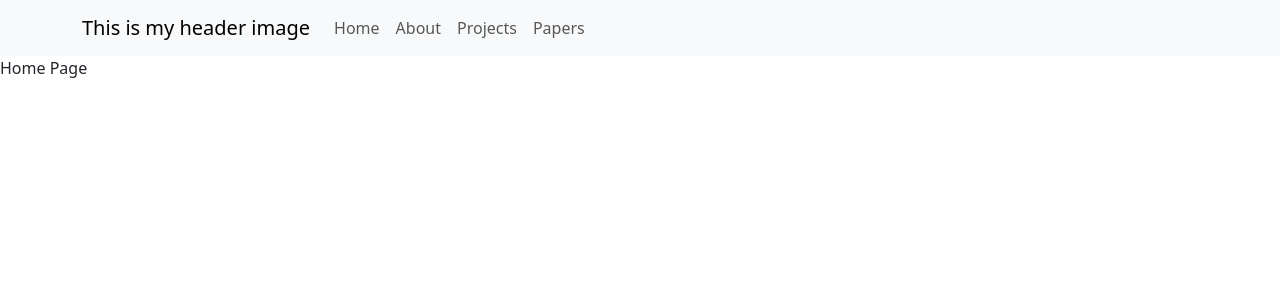
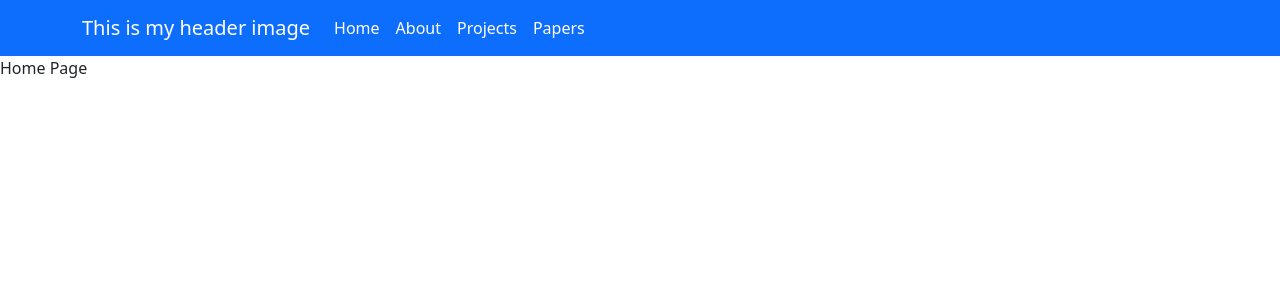
Before and after one commit to calltri/personal_website, a Next.js app: page / in a window 1280 px wide. Shown: the top 300 px of the page. Built offline with nearby package versions, Linux system fonts and the light colour scheme.

Commit message:
Figured out how to change Header text colors to white.

```diff
--- a/pages/header.js
+++ b/pages/header.js
@@ -5,16 +5,16 @@ import Nav from 'react-bootstrap/Nav';
 export default function Header() {
     return (
       <div>
-        <NavBar expand="lg" className="bg-body-tertiary" data-bs-theme="light">
+        <NavBar expand="lg" className="bg-primary"  >
             <Container>
-                <NavBar.Brand href="#home"> This is my header image </NavBar.Brand>
+                <NavBar.Brand href="#home" className="text-white"> This is my header image </NavBar.Brand>
                 <NavBar.Toggle aria-controls="basic-navbar-nav" />
                 <NavBar.Collapse id="basic-navbar-nav">
                     <Nav className="me-auto">
-                        <Nav.Link href="home">Home</Nav.Link>
-                        <Nav.Link href="about">About</Nav.Link>
-                        <Nav.Link href="projects">Projects</Nav.Link>
-                        <Nav.Link href="papers">Papers</Nav.Link>
+                        <Nav.Link href="home" className="text-white">Home</Nav.Link>
+                        <Nav.Link href="about" className="text-white">About</Nav.Link>
+                        <Nav.Link href="projects" className="text-white">Projects</Nav.Link>
+                        <Nav.Link href="papers" className="text-white">Papers</Nav.Link>
                     </Nav>
                 </NavBar.Collapse>
             </Container>
```
